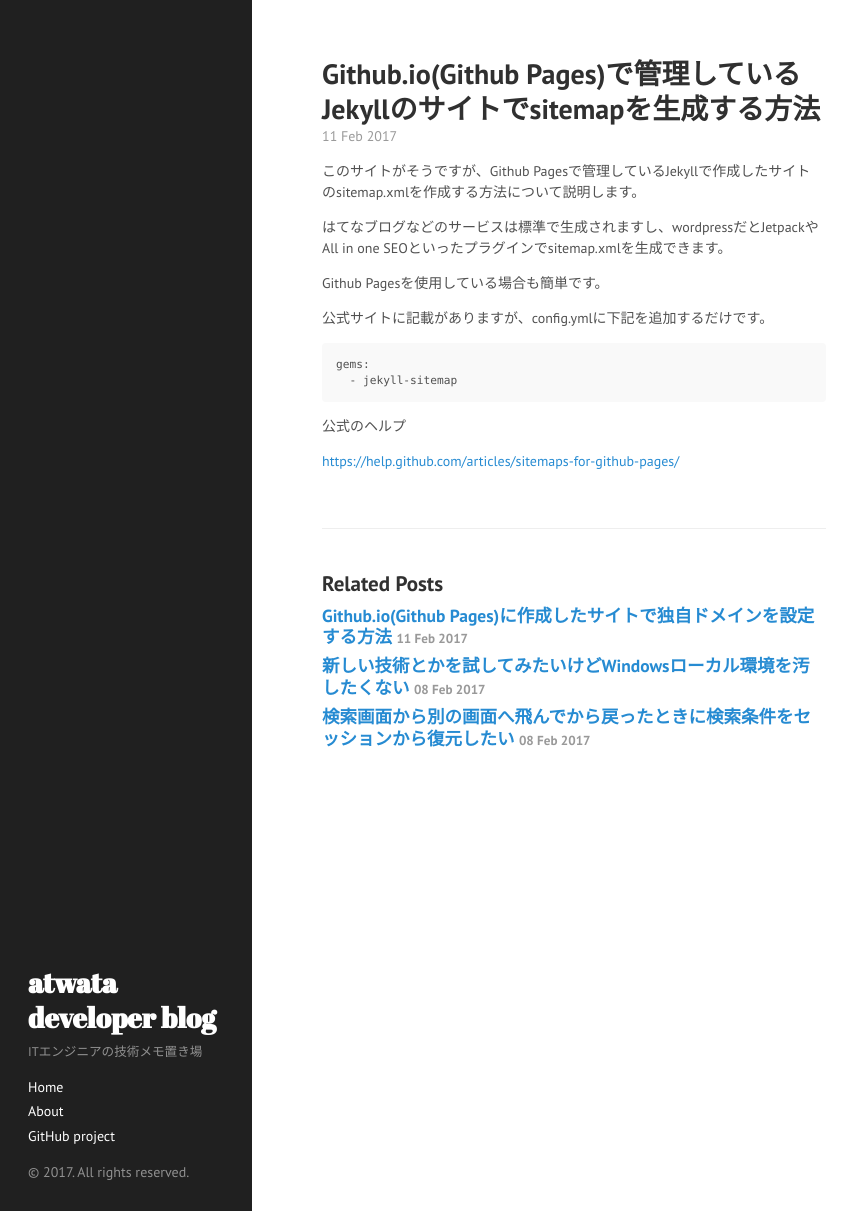
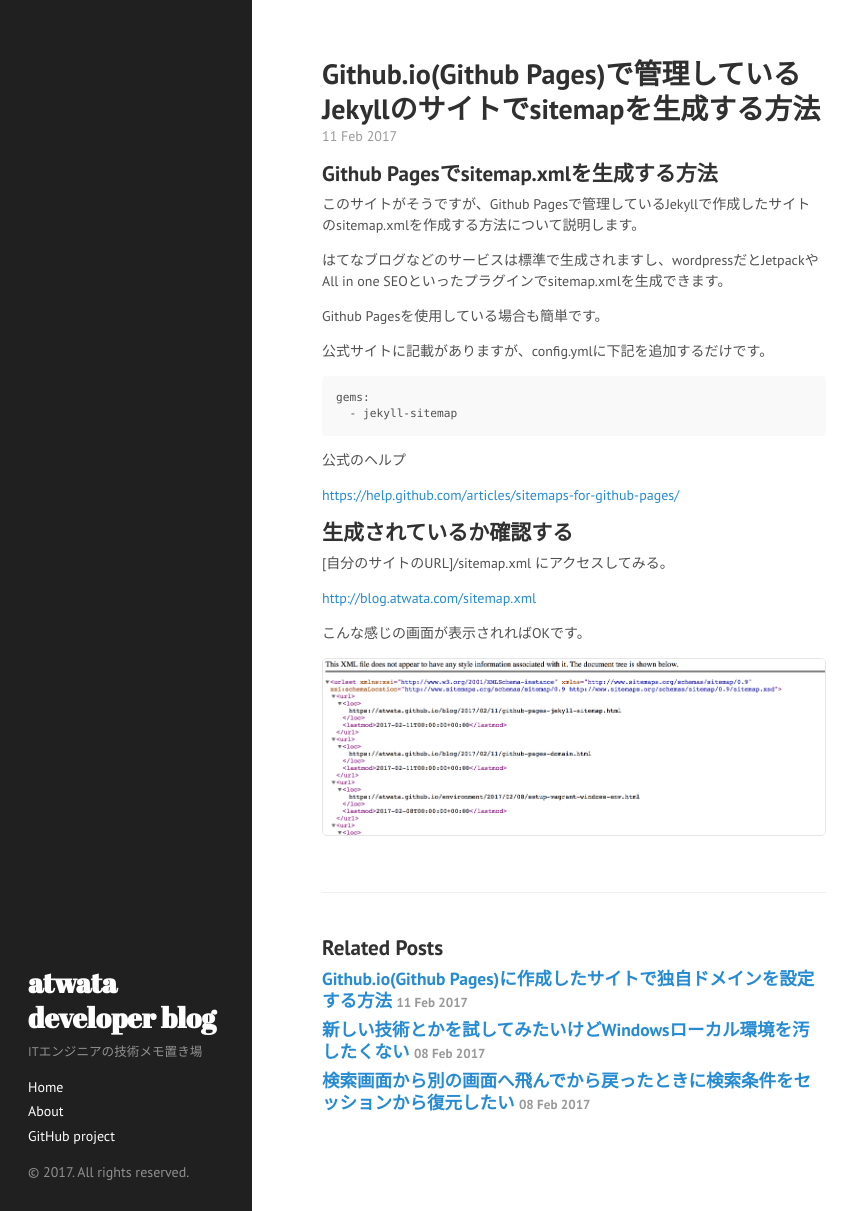
Before and after one commit to atwata/atwata.github.io, a Jekyll site: the page built from _posts/2017-02-11-github-pages-jekyll-sitemap.md, in a window 1280 px wide and 1211 px high. Shown: the whole window, without its empty margins (0-861 px from the left). Built offline with Jekyll 4.4.1, drawn with Linux system fonts in a browser that asks for light colours.

Commit message:
update config.yml domain

```diff
--- a/_config.yml
+++ b/_config.yml
@@ -18,7 +18,7 @@ email: atwata@atwata.com
 description: > # this means to ignore newlines until "baseurl:"
  ITエンジニアの技術メモ置き場
 baseurl: "" # the subpath of your site, e.g. /blog
-url: "https://atwata.github.io" # the base hostname & protocol for your site, e.g. http://example.com
+url: "http://blog.atwata.com" # the base hostname & protocol for your site, e.g. http://example.com
 twitter_username: atatwata
 github_username:  atwata
 
--- a/_posts/2017-02-11-github-pages-jekyll-sitemap.md
+++ b/_posts/2017-02-11-github-pages-jekyll-sitemap.md
@@ -4,6 +4,8 @@ title: Github.io(Github Pages)で管理しているJekyllのサイトでsitemap
 categories: blog
 tags: github sitemap
 ---
+
+## Github Pagesでsitemap.xmlを生成する方法
 
 このサイトがそうですが、Github Pagesで管理しているJekyllで作成したサイト
 のsitemap.xmlを作成する方法について説明します。
@@ -22,3 +24,14 @@ gems:
 公式のヘルプ
 
 <https://help.github.com/articles/sitemaps-for-github-pages/>
+
+## 生成されているか確認する
+
+[自分のサイトのURL]/sitemap.xml
+にアクセスしてみる。
+
+<http://blog.atwata.com/sitemap.xml>
+
+こんな感じの画面が表示されればOKです。
+
+![20170211 domain1]({{site.baseurl}}/images/20170211_sitemap.png)
```
Also changed, not shown: _posts/2017-02-11-github-pages-domain.md (+4 -0 lines), images/20170211_sitemap.png (added).
